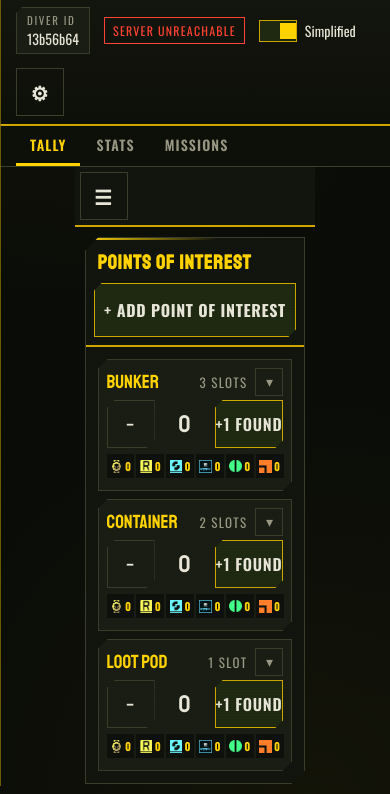
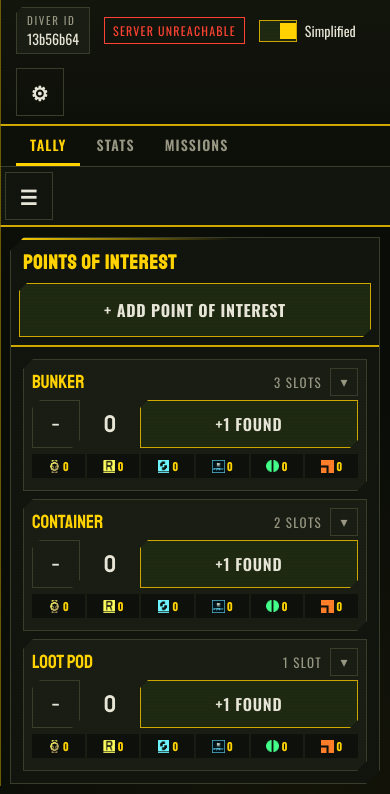
Before and after one commit to ChrisNippert/hd2-stat-gatherer, a plain HTML site: page index.html in a window 390 px wide. Shown: the part 58-852 px from the top of the page. Drawn offline with nearby package versions, Linux system fonts and the light colour scheme; no server answers.

Commit message:
yay mobile looks good now

```diff
--- a/css/style.css
+++ b/css/style.css
@@ -239,6 +239,12 @@ h1, h2, h3, h4 {
 
 /* ---------- Layout ---------- */
 main {
+  /* On narrow phones body becomes a flex column to let #tally-page fill the
+     viewport height. Without an explicit width here, main turns into a flex
+     item with left/right auto margins and shrink-to-fit sizing, which is what
+     caused the whole Tally UI to render as a narrow centered column instead of
+     using the full screen width. */
+  width: 100%;
   max-width: 1150px;
   margin: 0 auto;
   padding: 22px;
--- a/index.html
+++ b/index.html
@@ -6,7 +6,7 @@
 <title>STAT GATHERER // FIELD DATA TERMINAL</title>
 <link rel="preconnect" href="https://fonts.googleapis.com" />
 <link href="https://fonts.googleapis.com/css2?family=Staatliches&family=Oswald:wght@400;500;600;700&display=swap" rel="stylesheet" />
-<link rel="stylesheet" href="css/style.css?v=20260823r" />
+<link rel="stylesheet" href="css/style.css?v=20260824a" />
 </head>
 <body>
 <div class="scanlines" aria-hidden="true"></div>
@@ -228,6 +228,6 @@
 
 <div id="toast" class="toast hidden"></div>
 
-<script type="module" src="js/main.js?v=20260823r"></script>
+<script type="module" src="js/main.js?v=20260824a"></script>
 </body>
 </html>
```
Also changed, not shown: js/main.js (+4 -4 lines).
